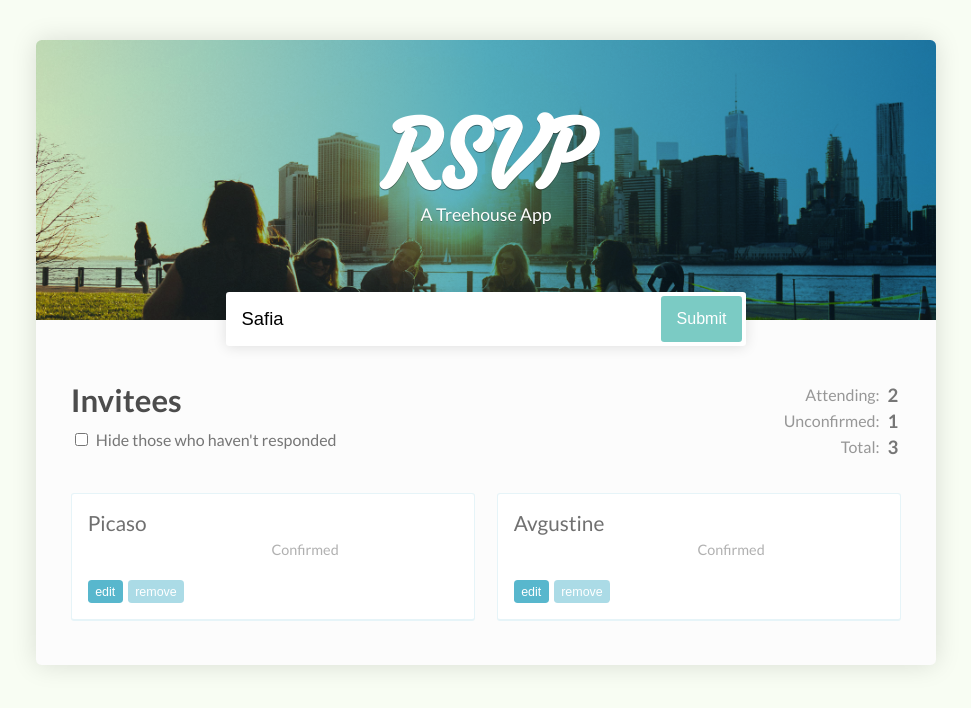
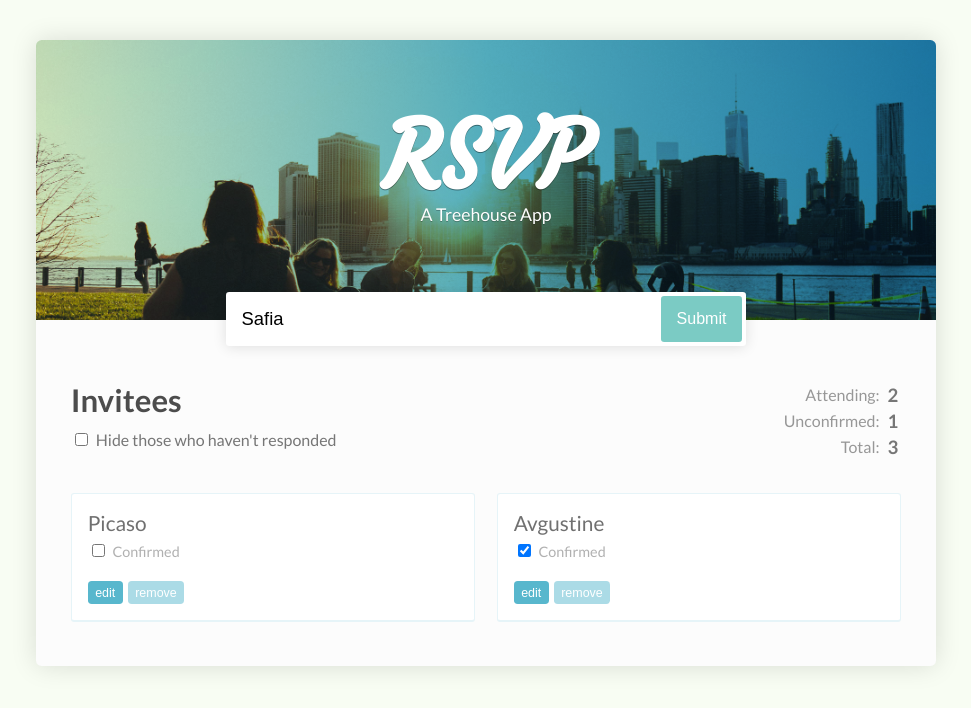
Before and after one commit to mozulevskyi/rectap, a React (Create React App) app: page / in a window 1280 px wide. Shown: the top 708 px of the page, without its empty margins (154-1125 px from the left). Built offline with nearby package versions, Linux system fonts and the light colour scheme.

Commit message:
Toggling Edit State for Guests

```diff
--- a/src/App.js
+++ b/src/App.js
@@ -8,14 +8,35 @@ class App extends Component {
     guests: [
       {
         name: 'Picaso',
-        isConfirmed: false
+        isConfirmed: false,
+        isEditing: false
       },
       {
         name: 'Avgustine',
-        isConfirmed: true
+        isConfirmed: true,
+        isEditing: false
       }
     ]
   };
+
+  tuggleGuestPropertyAt = (property, indexToChange) =>
+    this.setState({
+      guests: this.state.guests.map((guest, index)=> {
+        if (index === indexToChange) {
+          return {
+            ...guest,
+            [property]: !guest[property]
+          };
+        }
+        return guest;
+      })
+    });
+
+  tuggleConfirmationAt = index =>
+    this.tuggleGuestPropertyAt("isConfirmed", index);
+
+  tuggleEditingAt = index =>
+    this.tuggleGuestPropertyAt("isEditing", index);
 
   tuggleConfirmationAt = indexToChange =>
     this.setState({
@@ -67,7 +88,11 @@ class App extends Component {
           </tbody>
         </table>
 
-        <GuestList guests={this.state.guests} />
+        <GuestList
+          guests={this.state.guests}
+          tuggleConfirmationAt={this.tuggleConfirmationAt}
+          tuggleEditingAt={this.tuggleEditingAt}
+        />
 
       </div>
     </div>
--- a/src/Guest.js
+++ b/src/Guest.js
@@ -1,19 +1,27 @@
 import React from 'react';
 import PropTypes from 'prop-types';
 
+import GuestName from './GuestName';
+
 const Guest = props =>
   <li>
-    <span>{props.name}</span>
+    <GuestName isEditing={props.isEditing}>{props.name}</GuestName>
     <label>
-      <input type="checkbopropsx" checked={props.isConfirmed} /> Confirmed
+      <input
+        type="checkbox"
+        checked={props.isConfirmed}
+        onChange={props.handleConfirmation} /> Confirmed
     </label>
-    <button>edit</button>
+    <button onClick={props.handleToggleEditing}>edit</button>
     <button>remove</button>
   </li>;
 
 Guest.propTypes = {
   name: PropTypes.string.isRequired,
-  isConfirmed: PropTypes.bool.isRequired
+  isConfirmed: PropTypes.bool.isRequired,
+  isEditing: PropTypes.bool.isRequired,
+  handleConfirmation: PropTypes.func.isRequired,
+  handleToggleEditing: PropTypes.func.isRequired
 }
 
 export default Guest;
--- a/src/GuestList.js
+++ b/src/GuestList.js
@@ -5,12 +5,20 @@ import Guest from './Guest';
 const GuestList = props =>
   <ul>
    {props.guests.map((guest, index) =>
-    <Guest key={index} name={guest.name} isConfirmed={guest.isConfirmed} />
+    <Guest
+    key={index}
+    name={guest.name}
+    isConfirmed={guest.isConfirmed}
+    isEditing={guest.isEditing}
+    handleConfirmation={() => props.tuggleConfirmationAt(index)}
+    handleToggleEditing={() => props.tuggleEditingAt(index)} />
    )}
 </ul>;
 
 GuestList.propTypes = {
-  guests: PropTypes.array.isRequired
+  guests: PropTypes.array.isRequired,
+  tuggleConfirmationAt: PropTypes.func.isRequired,
+  tuggleEditingAt: PropTypes.func.isRequired
 }
 
 export default GuestList;
--- /dev/null
+++ b/src/GuestName.js
@@ -0,0 +1,22 @@
+import React from 'react';
+import PropTypes from 'prop-types';
+
+const GuestName = props => {
+  if (props.isEditing) {
+    return (
+      <input type="text" value={props.children} />
+    );
+  }
+
+  return (
+    <span>
+      {props.children}
+    </span>
+  );
+};
+
+GuestName.propTypes = {
+  isEditing: PropTypes.bool.isRequired
+};
+
+export default GuestName;
```
